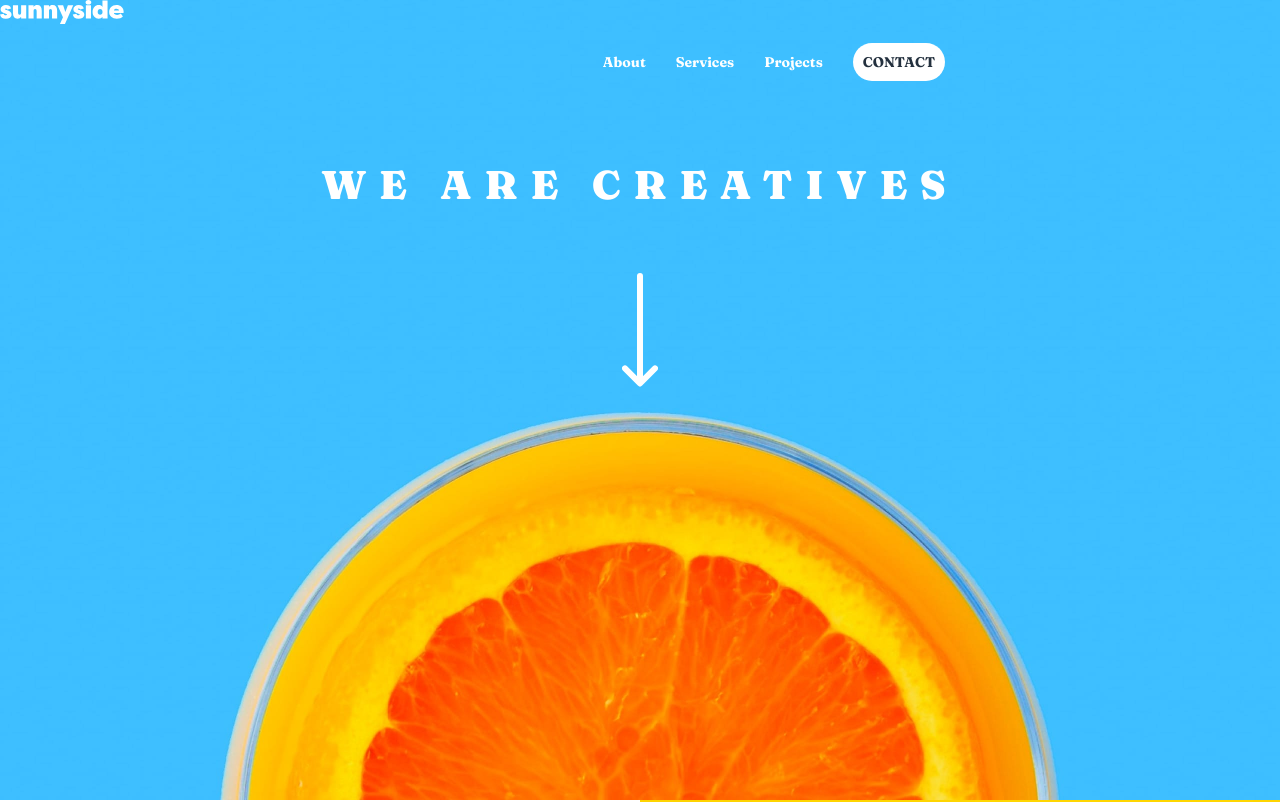
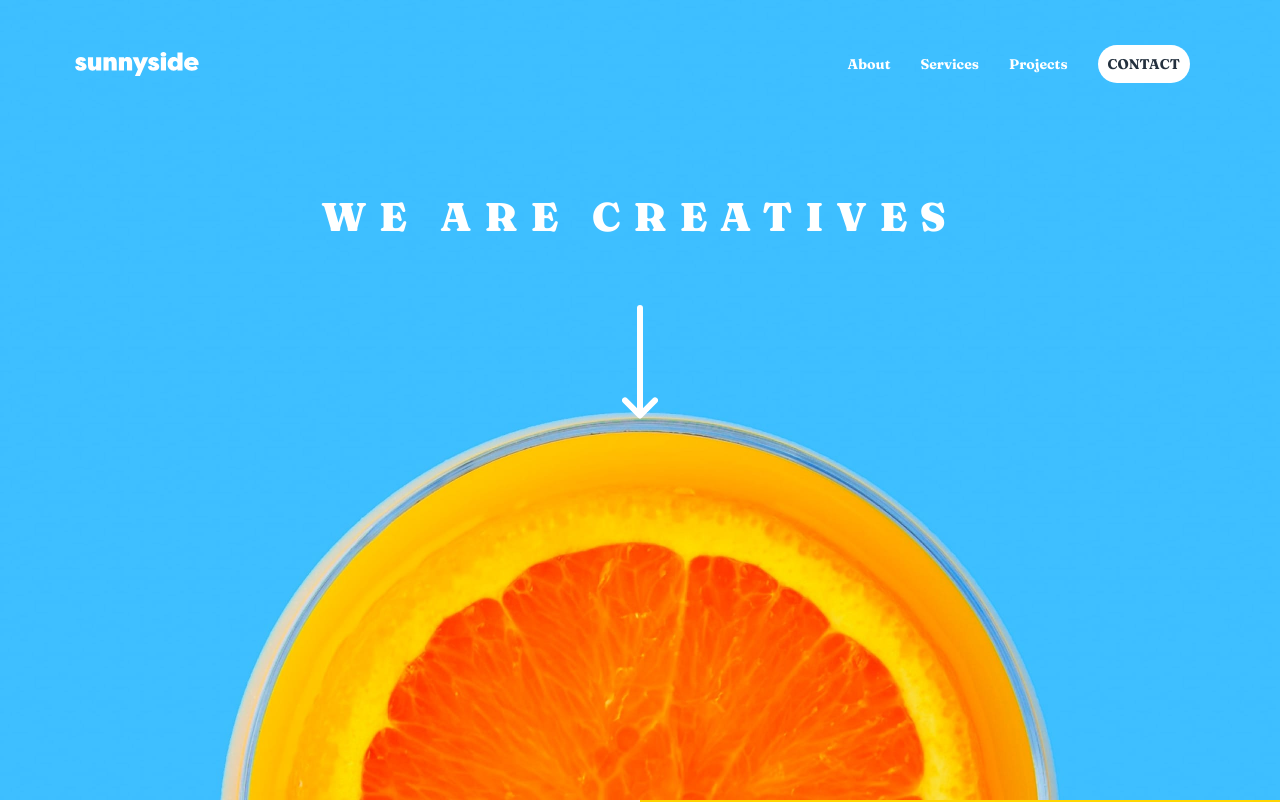
Before and after one commit to horpemee/Sunny-side-landing-page, a React (Create React App) app: page / in a window 1280 px wide. Shown: the top 802 px of the page. Built offline with nearby package versions, Linux system fonts and the light colour scheme; a web font is replaced by a local one.

Commit message:
adjusted padding

```diff
--- a/src/component/navbar/navbar.scss
+++ b/src/component/navbar/navbar.scss
@@ -11,8 +11,8 @@
     background-image: url("../images/image-header1.jpg");
   }
   .main-container {
-    // display: flex;
-    // padding: 30px;
+    display: flex;
+    padding: 30px;
     // margin: 0 20px;
     justify-content: space-around;
     align-items: center;
@@ -141,7 +141,7 @@
       color: var(--White);
       letter-spacing: 0.8rem;
       font-size: 40px;
-      margin: 4rem 0;
+      padding: 4rem 0;
       font-weight: 900;
       text-transform: uppercase;
     }
```
Also changed, not shown: 1 other file (tests, documents, lock files or other folders).
